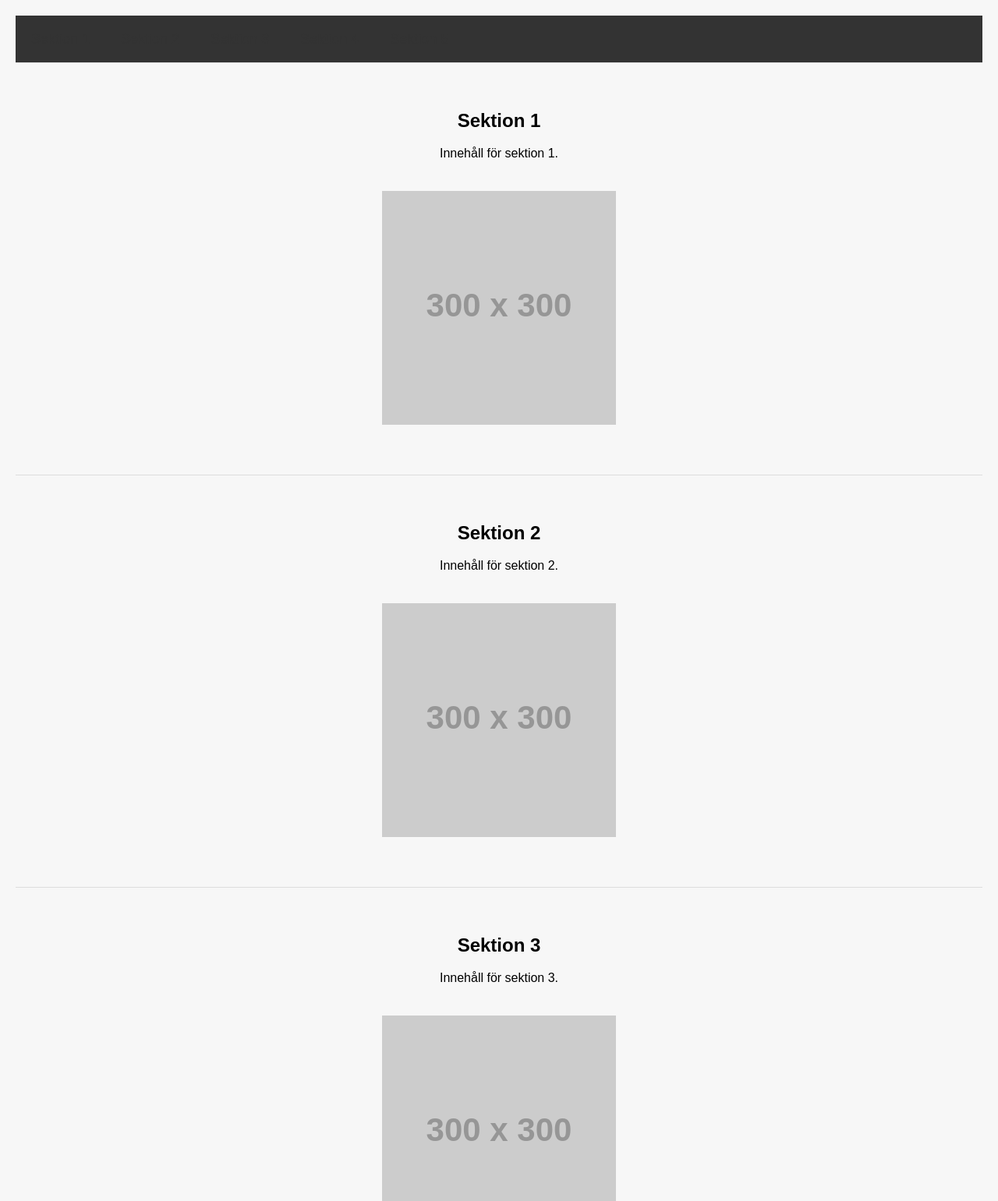
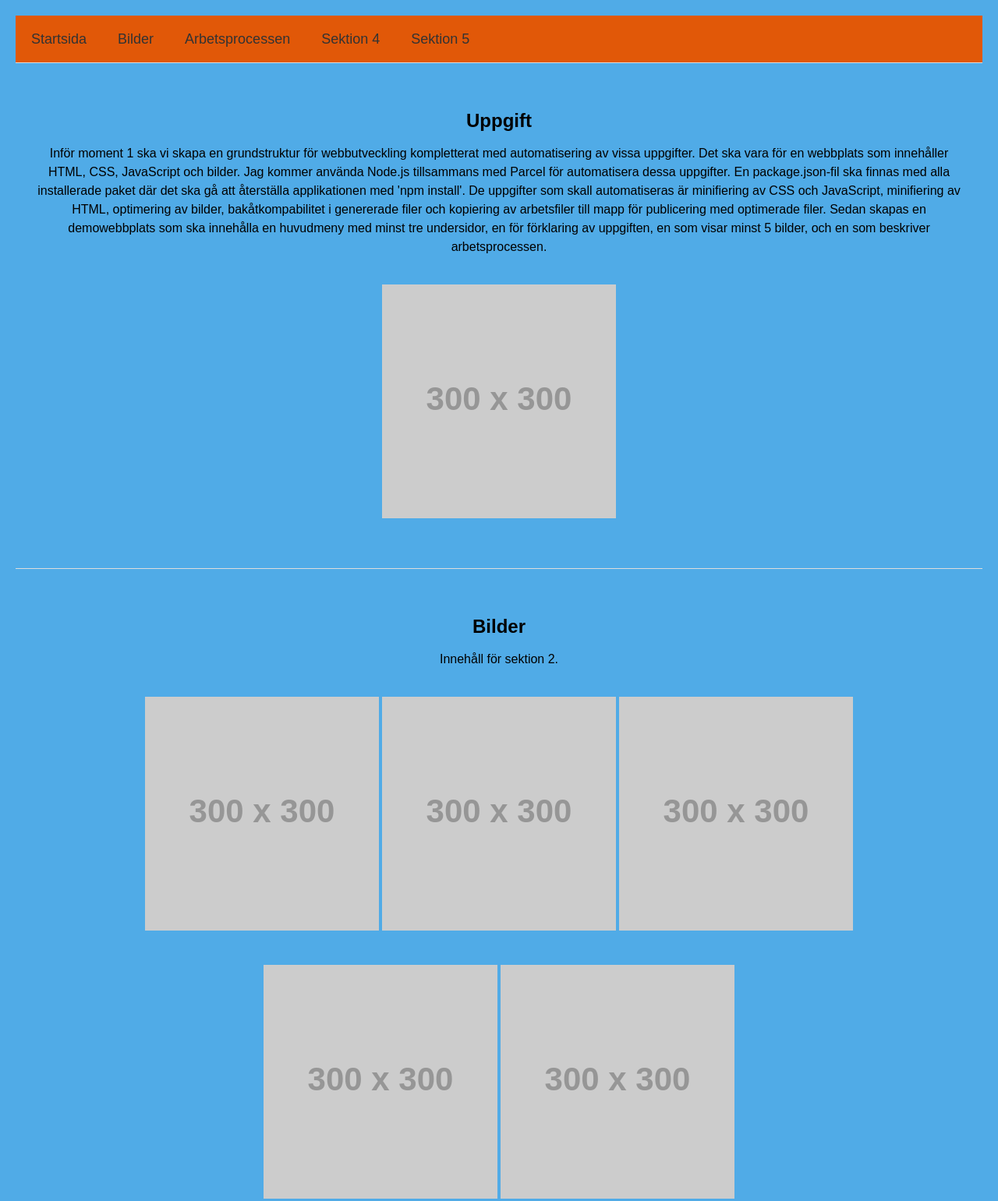
Before and after one commit to Frontend-baserad-webbutveckling/moment-1, a website built with Parcel: page src/index.html in a window 1280 px wide. Shown: the top 1541 px of the page at 78% size. Built offline with nearby package versions, Linux system fonts and the light colour scheme; placeholder pictures from the web are drawn by us.

Commit message:
1 av 3 undersidor färdiga, 'npm run build' fungerar som den ska

```diff
--- a/package.json
+++ b/package.json
@@ -2,7 +2,6 @@
   "name": "moment-1",
   "version": "1.0.0",
   "description": "Automatisering &amp; publicering",
-  "main": "index.js",
   "scripts": {
     "start": "parcel",
     "build": "parcel build"
--- a/src/css/style.css
+++ b/src/css/style.css
@@ -3,12 +3,12 @@ body {
     font-family: Arial, sans-serif;
     margin: 0;
     padding: 20px;
-    background-color: #f7f7f7;
+    background-color: #50abe7;
 }
 
 /* Huvudmeny */
 header {
-    background-color: #333;
+    background-color: #e15808;
     height: 60px;
     display: flex;
     align-items: center;
--- a/src/index.html
+++ b/src/index.html
@@ -3,7 +3,7 @@
 <head>
     <meta charset="UTF-8">
     <meta name="viewport" content="width=device-width, initial-scale=1.0">
-    <title>Hamburgermeny</title>
+    <title>moment 1</title>
     <link rel="stylesheet" href="css/style.css">
 </head>
 <body>
@@ -15,9 +15,9 @@
         </button>
         <nav class="main-nav">
             <ul>
-                <li><a href="#sektion1">Sektion 1</a></li>
-                <li><a href="#sektion2">Sektion 2</a></li>
-                <li><a href="#sektion3">Sektion 3</a></li>
+                <li><a href="#sektion1">Startsida</a></li>
+                <li><a href="#sektion2">Bilder</a></li>
+                <li><a href="#sektion3">Arbetsprocessen</a></li>
                 <li><a href="#sektion4">Sektion 4</a></li>
                 <li><a href="#sektion5">Sektion 5</a></li>
             </ul>
@@ -26,19 +26,32 @@
 
     <main>
         <section id="sektion1">
-            <h1>Sektion 1</h1>
-            <p>Innehåll för sektion 1.</p>
+            <h1>Uppgift</h1>
+            <p>
+              Inför moment 1 ska vi skapa en grundstruktur för webbutveckling kompletterat med automatisering av vissa uppgifter.
+              Det ska vara för en webbplats som innehåller HTML, CSS, JavaScript och bilder.
+              Jag kommer använda Node.js tillsammans med Parcel för automatisera dessa uppgifter.
+              En package.json-fil ska finnas med alla installerade paket där det ska gå att återställa applikationen med 'npm install'.
+              De uppgifter som skall automatiseras är minifiering av CSS och JavaScript, minifiering av HTML, optimering av bilder, bakåtkompabilitet i genererade
+              filer och kopiering av arbetsfiler till mapp för publicering med optimerade filer.
+
+              Sedan skapas en demowebbplats som ska innehålla en huvudmeny med minst tre undersidor, en för förklaring av uppgiften, en som visar minst 5 bilder, och en som beskriver arbetsprocessen.
+              </p>
             <img src="https://via.placeholder.com/300" alt="Bild relaterad till sektion 1">
         </section>
 
         <section id="sektion2">
-            <h1>Sektion 2</h1>
+            <h1>Bilder</h1>
             <p>Innehåll för sektion 2.</p>
+            <img src="https://via.placeholder.com/300" alt="Bild relaterad till sektion 2">
+            <img src="https://via.placeholder.com/300" alt="Bild relaterad till sektion 2">
+            <img src="https://via.placeholder.com/300" alt="Bild relaterad till sektion 2">
+            <img src="https://via.placeholder.com/300" alt="Bild relaterad till sektion 2">
             <img src="https://via.placeholder.com/300" alt="Bild relaterad till sektion 2">
         </section>
 
         <section id="sektion3">
-            <h1>Sektion 3</h1>
+            <h1>Arbetsprocessen 3</h1>
             <p>Innehåll för sektion 3.</p>
             <img src="https://via.placeholder.com/300" alt="Bild relaterad till sektion 3">
         </section>
@@ -56,6 +69,6 @@
         </section>
     </main>
 
-    <script src="js/main.js"></script>
+    <script src="js/main.js" type="module"></script>
 </body>
 </html>
```
